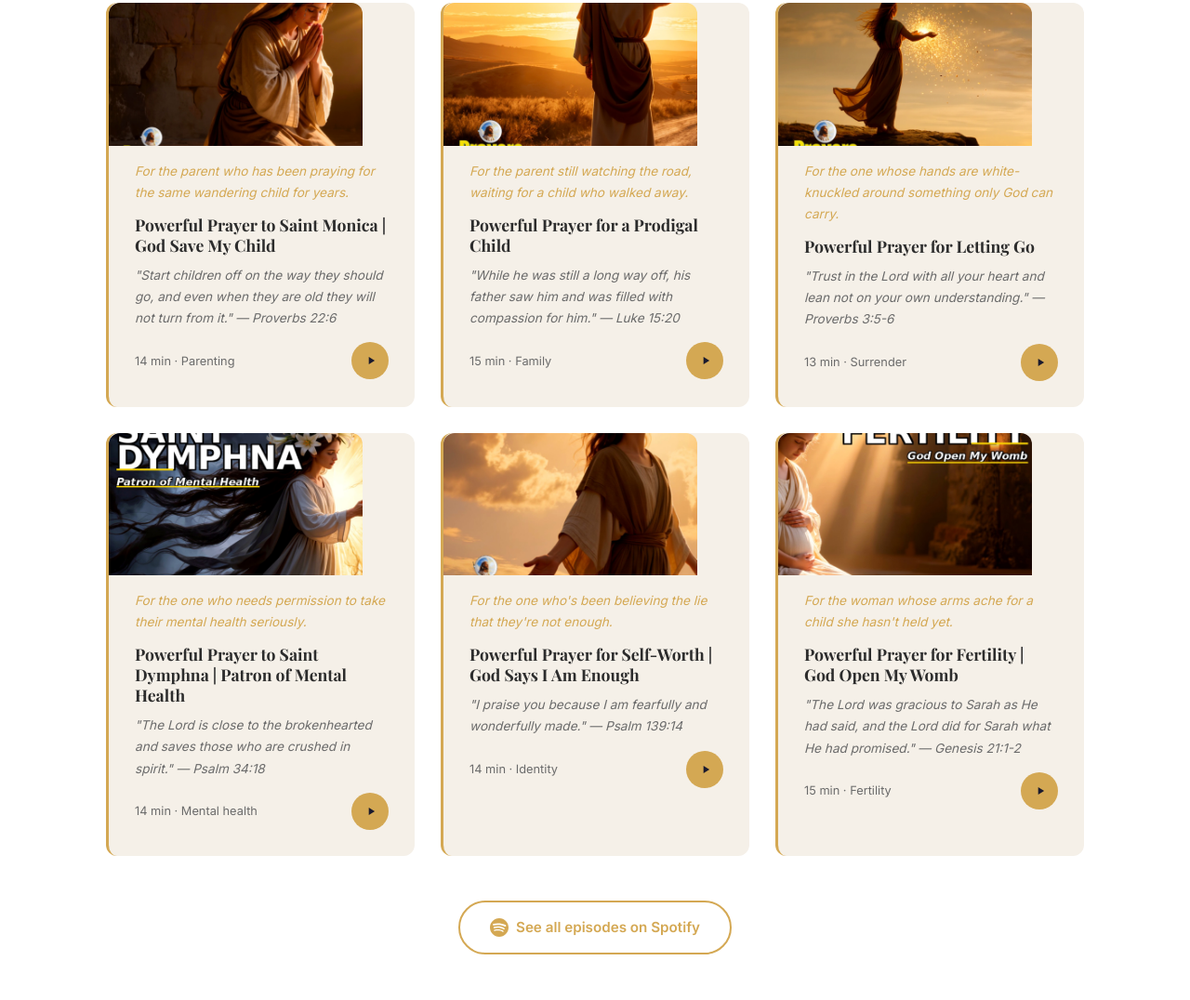
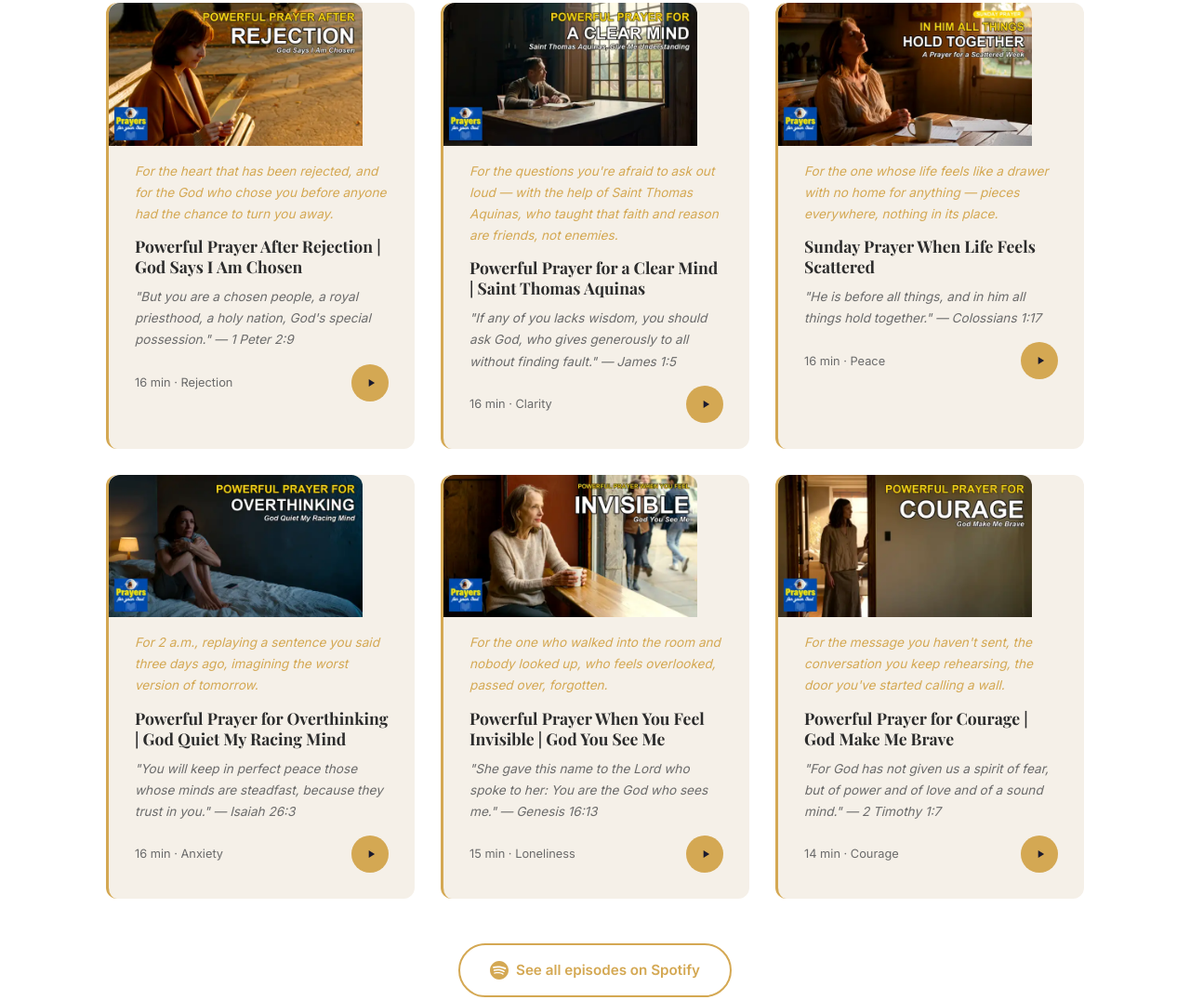
Before and after one commit to marcoscarvalhomfc-oss/prayersforyoursoul-site, a plain HTML site: page index.html in a window 1280 px wide. Shown: the part 1878-2954 px from the top of the page at 93% size. Drawn offline with nearby package versions, Linux system fonts and the light colour scheme; a web font is replaced by a local one.

Commit message:
Update Recent episodes section with the 6 latest PFYS episodes

```diff
--- a/index.html
+++ b/index.html
@@ -363,68 +363,68 @@
 
       <div class="episodes-grid">
         <div class="episode-card">
-          <img class="episode-thumb" src="ep-saint-monica.jpg" alt="Powerful Prayer to Saint Monica | God Save My Child Through My Tears" />
-          <div class="episode-hook">For the parent who has been praying for the same wandering child for years.</div>
-          <h3>Powerful Prayer to Saint Monica | God Save My Child</h3>
-          <p class="episode-verse">"Start children off on the way they should go, and even when they are old they will not turn from it." &mdash; Proverbs 22:6</p>
+          <img class="episode-thumb" src="ep-rejection.webp" alt="Powerful Prayer After Rejection | God Says I Am Chosen" />
+          <div class="episode-hook">For the heart that has been rejected, and for the God who chose you before anyone had the chance to turn you away.</div>
+          <h3>Powerful Prayer After Rejection | God Says I Am Chosen</h3>
+          <p class="episode-verse">"But you are a chosen people, a royal priesthood, a holy nation, God's special possession." &mdash; 1 Peter 2:9</p>
           <div class="episode-meta">
-            <span>14 min &middot; Parenting</span>
-            <a href="https://podcasts.apple.com/us/podcast/powerful-prayer-to-saint-monica-god-save-my-child-through/id1772483521?i=1000778270195" target="_blank" rel="noopener" class="play-btn"><svg viewBox="0 0 24 24"><polygon points="8,5 19,12 8,19"/></svg></a>
+            <span>16 min &middot; Rejection</span>
+            <a href="https://open.spotify.com/episode/4cLy2xnZEsONVpRz1rnaBB" target="_blank" rel="noopener" class="play-btn"><svg viewBox="0 0 24 24"><polygon points="8,5 19,12 8,19"/></svg></a>
           </div>
         </div>
 
         <div class="episode-card">
-          <img class="episode-thumb" src="ep-prodigal-child.jpg" alt="Powerful Prayer for a Prodigal Child | God Bring Them Back to You" />
-          <div class="episode-hook">For the parent still watching the road, waiting for a child who walked away.</div>
-          <h3>Powerful Prayer for a Prodigal Child</h3>
-          <p class="episode-verse">"While he was still a long way off, his father saw him and was filled with compassion for him." &mdash; Luke 15:20</p>
+          <img class="episode-thumb" src="ep-clear-mind.webp" alt="Powerful Prayer for a Clear Mind | Saint Thomas Aquinas, Give Me Understanding" />
+          <div class="episode-hook">For the questions you're afraid to ask out loud &mdash; with the help of Saint Thomas Aquinas, who taught that faith and reason are friends, not enemies.</div>
+          <h3>Powerful Prayer for a Clear Mind | Saint Thomas Aquinas</h3>
+          <p class="episode-verse">"If any of you lacks wisdom, you should ask God, who gives generously to all without finding fault." &mdash; James 1:5</p>
           <div class="episode-meta">
-            <span>15 min &middot; Family</span>
-            <a href="https://podcasts.apple.com/us/podcast/powerful-prayer-for-a-prodigal-child-god-bring-them/id1772483521?i=1000777952838" target="_blank" rel="noopener" class="play-btn"><svg viewBox="0 0 24 24"><polygon points="8,5 19,12 8,19"/></svg></a>
+            <span>16 min &middot; Clarity</span>
+            <a href="https://open.spotify.com/episode/0JQaDDNBVw8MmxIZIQKJ0w" target="_blank" rel="noopener" class="play-btn"><svg viewBox="0 0 24 24"><polygon points="8,5 19,12 8,19"/></svg></a>
           </div>
         </div>
 
         <div class="episode-card">
-          <img class="episode-thumb" src="ep-letting-go.jpg" alt="Powerful Prayer for Letting Go | God Teach Me to Release What I Cannot Control" />
-          <div class="episode-hook">For the one whose hands are white-knuckled around something only God can carry.</div>
-          <h3>Powerful Prayer for Letting Go</h3>
-          <p class="episode-verse">"Trust in the Lord with all your heart and lean not on your own understanding." &mdash; Proverbs 3:5-6</p>
+          <img class="episode-thumb" src="ep-scattered.webp" alt="Sunday Prayer When Life Feels Scattered | In Him All Things Hold Together" />
+          <div class="episode-hook">For the one whose life feels like a drawer with no home for anything &mdash; pieces everywhere, nothing in its place.</div>
+          <h3>Sunday Prayer When Life Feels Scattered</h3>
+          <p class="episode-verse">"He is before all things, and in him all things hold together." &mdash; Colossians 1:17</p>
           <div class="episode-meta">
-            <span>13 min &middot; Surrender</span>
-            <a href="https://podcasts.apple.com/us/podcast/powerful-prayer-for-letting-go-god-teach-me-to-release/id1772483521?i=1000777638832" target="_blank" rel="noopener" class="play-btn"><svg viewBox="0 0 24 24"><polygon points="8,5 19,12 8,19"/></svg></a>
+            <span>16 min &middot; Peace</span>
+            <a href="https://open.spotify.com/episode/3iB2GGvtpKAb92BIqoTdLN" target="_blank" rel="noopener" class="play-btn"><svg viewBox="0 0 24 24"><polygon points="8,5 19,12 8,19"/></svg></a>
           </div>
         </div>
 
         <div class="episode-card">
-          <img class="episode-thumb" src="ep-saint-dymphna.jpg" alt="Powerful Prayer to Saint Dymphna | Patron of Mental Health and Inner Peace" />
-          <div class="episode-hook">For the one who needs permission to take their mental health seriously.</div>
-          <h3>Powerful Prayer to Saint Dymphna | Patron of Mental Health</h3>
-          <p class="episode-verse">"The Lord is close to the brokenhearted and saves those who are crushed in spirit." &mdash; Psalm 34:18</p>
+          <img class="episode-thumb" src="ep-overthinking.webp" alt="Powerful Prayer for Overthinking | God Quiet My Racing Mind" />
+          <div class="episode-hook">For 2 a.m., replaying a sentence you said three days ago, imagining the worst version of tomorrow.</div>
+          <h3>Powerful Prayer for Overthinking | God Quiet My Racing Mind</h3>
+          <p class="episode-verse">"You will keep in perfect peace those whose minds are steadfast, because they trust in you." &mdash; Isaiah 26:3</p>
           <div class="episode-meta">
-            <span>14 min &middot; Mental health</span>
-            <a href="https://podcasts.apple.com/us/podcast/powerful-prayer-to-saint-dymphna-patron-of-mental/id1772483521?i=1000776987861" target="_blank" rel="noopener" class="play-btn"><svg viewBox="0 0 24 24"><polygon points="8,5 19,12 8,19"/></svg></a>
+            <span>16 min &middot; Anxiety</span>
+            <a href="https://open.spotify.com/episode/0gQIeGUJzhBm02Jc3BT1SY" target="_blank" rel="noopener" class="play-btn"><svg viewBox="0 0 24 24"><polygon points="8,5 19,12 8,19"/></svg></a>
           </div>
         </div>
 
         <div class="episode-card">
-          <img class="episode-thumb" src="ep-self-worth.jpg" alt="Powerful Prayer for Self-Worth | God Says I Am Enough" />
-          <div class="episode-hook">For the one who's been believing the lie that they're not enough.</div>
-          <h3>Powerful Prayer for Self-Worth | God Says I Am Enough</h3>
-          <p class="episode-verse">"I praise you because I am fearfully and wonderfully made." &mdash; Psalm 139:14</p>
+          <img class="episode-thumb" src="ep-invisible.webp" alt="Powerful Prayer When You Feel Invisible | God You See Me" />
+          <div class="episode-hook">For the one who walked into the room and nobody looked up, who feels overlooked, passed over, forgotten.</div>
+          <h3>Powerful Prayer When You Feel Invisible | God You See Me</h3>
+          <p class="episode-verse">"She gave this name to the Lord who spoke to her: You are the God who sees me." &mdash; Genesis 16:13</p>
           <div class="episode-meta">
-            <span>14 min &middot; Identity</span>
-            <a href="https://podcasts.apple.com/us/podcast/powerful-prayer-for-self-worth-god-says-i-am-enough/id1772483521?i=1000776681992" target="_blank" rel="noopener" class="play-btn"><svg viewBox="0 0 24 24"><polygon points="8,5 19,12 8,19"/></svg></a>
+            <span>15 min &middot; Loneliness</span>
+            <a href="https://open.spotify.com/episode/0fAwjJ26IG13Vr9mH1LWnu" target="_blank" rel="noopener" class="play-btn"><svg viewBox="0 0 24 24"><polygon points="8,5 19,12 8,19"/></svg></a>
           </div>
         </div>
 
         <div class="episode-card">
-          <img class="episode-thumb" src="ep-fertility.jpg" alt="Powerful Prayer for Fertility | God Open My Womb" />
-          <div class="episode-hook">For the woman whose arms ache for a child she hasn't held yet.</div>
-          <h3>Powerful Prayer for Fertility | God Open My Womb</h3>
-          <p class="episode-verse">"The Lord was gracious to Sarah as He had said, and the Lord did for Sarah what He had promised." &mdash; Genesis 21:1-2</p>
+          <img class="episode-thumb" src="ep-courage.webp" alt="Powerful Prayer for Courage | God Make Me Brave" />
+          <div class="episode-hook">For the message you haven't sent, the conversation you keep rehearsing, the door you've started calling a wall.</div>
+          <h3>Powerful Prayer for Courage | God Make Me Brave</h3>
+          <p class="episode-verse">"For God has not given us a spirit of fear, but of power and of love and of a sound mind." &mdash; 2 Timothy 1:7</p>
           <div class="episode-meta">
-            <span>15 min &middot; Fertility</span>
-            <a href="https://podcasts.apple.com/us/podcast/powerful-prayer-for-fertility-god-open-my-womb/id1772483521?i=1000776269964" target="_blank" rel="noopener" class="play-btn"><svg viewBox="0 0 24 24"><polygon points="8,5 19,12 8,19"/></svg></a>
+            <span>14 min &middot; Courage</span>
+            <a href="https://open.spotify.com/episode/0r93CiOEyNwD5X1pIzxKKx" target="_blank" rel="noopener" class="play-btn"><svg viewBox="0 0 24 24"><polygon points="8,5 19,12 8,19"/></svg></a>
           </div>
         </div>
       </div>
```
Also changed, not shown: ep-clear-mind.webp (added), ep-courage.webp (added), ep-fertility.jpg (deleted), ep-invisible.webp (added), ep-letting-go.jpg (deleted), ep-overthinking.webp (added), ep-prodigal-child.jpg (deleted), ep-rejection.webp (added), ep-saint-dymphna.jpg (deleted), ep-saint-monica.jpg (deleted), ep-scattered.webp (added), ep-self-worth.jpg (deleted).
